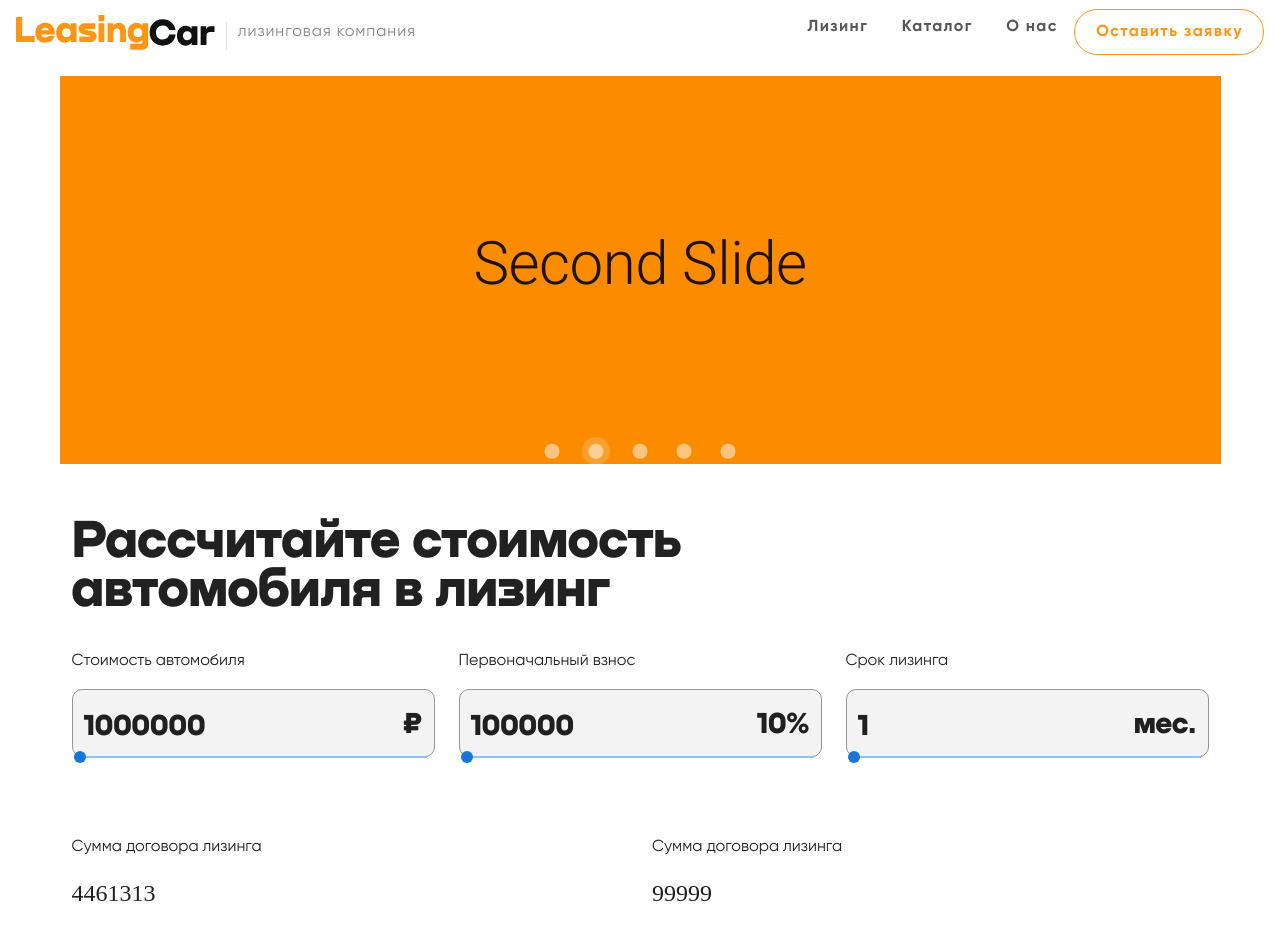
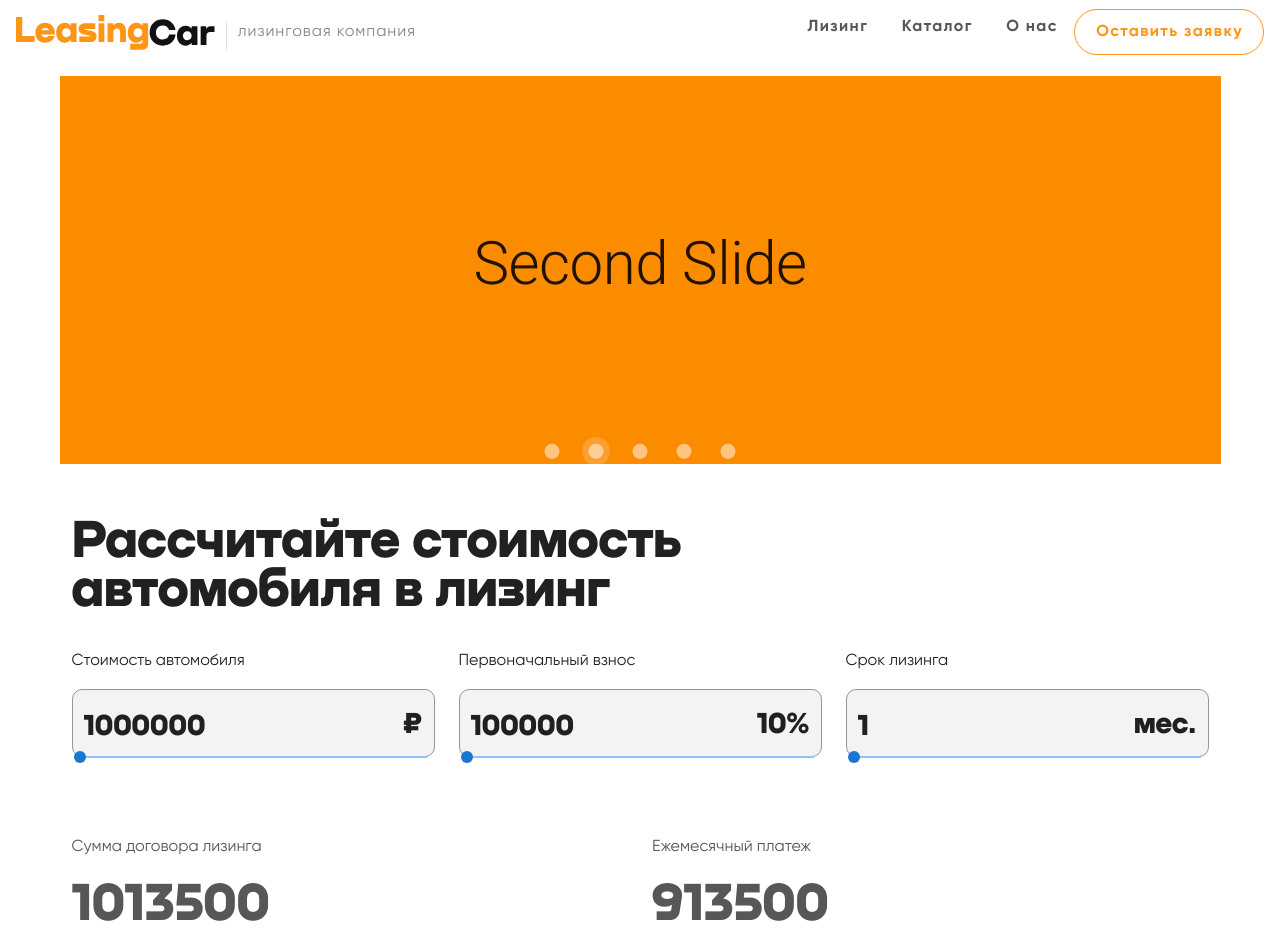
Before and after one commit to assasin0076/leasing-vue-nuxt-vuetify, a Nuxt app: page / in a window 1280 px wide. Shown: the top 937 px of the page. Built offline with nearby package versions, Linux system fonts and the light colour scheme.

Commit message:
Функционал калькулятора

```diff
--- a/components/calculator.vue
+++ b/components/calculator.vue
@@ -24,7 +24,6 @@
                                     outlined
                                     hide-details
                                     v-model="price"
-                                    :counter="max"
                                 >
                                 <h2
                                 slot="append"
@@ -52,7 +51,6 @@
                                     outlined
                                     hide-details
                                     v-model="firstRentValue"
-                                    :counter="max"
                                 >
                                 <h2
                                 slot="append"
@@ -80,7 +78,6 @@
                                     outlined
                                     hide-details
                                     v-model="duration"
-                                    :counter="max"
                                     :rules="rules"
                                 >
                                 <h2
@@ -99,14 +96,14 @@
                     </v-row>
                 </v-container>
             </v-row>
-            <v-row>
+            <v-row class="values-container">
                 <v-col>
                   <p>Сумма договора лизинга</p>
-                  <h2>4461313</h2>
+                  <h1>{{ contractSumm }}</h1>
                 </v-col>
                 <v-col>
-                  <p>Сумма договора лизинга</p>
-                  <h2>{{x}}</h2>
+                  <p>Ежемесячный платеж</p>
+                  <h1>{{monthlyPayment}}</h1>
                 </v-col>
             </v-row>
         </v-col>
@@ -117,17 +114,28 @@
 <script>
   export default {
     data: () => ({
-      x: 99999,
-      allowSpaces: false,
-      max: 0,
       price: 1000000,
       firstRentPercent: 10,
       duration: 1,
+      interestRate: 1.5,
     }),
 
     computed: {
+      percentageInterestRate() {
+        return this.interestRate / 100;
+      },
+      monthlyPayment() {
+        const p = this.interestRate / 100;
+        return Math.round( ( ( this.price - this.firstRentValue ) * ( p + ( p / ( Math.pow( ( 1 + p ), this.duration ) - 1 ) ) ) ) )
+      },
+      contractSumm() {
+        return this.firstRentValue + ( this.duration * this.monthlyPayment );
+      },
       firstRentValue() {
-        return Math.round(this.price / 100 * this.firstRentPercent);
+        return Math.round( ( this.price / 100 ) * this.firstRentPercent );
+      },
+      dealSumm() {
+        return this.firstRentPercent + duration
       },
       rules () {
         const rules = []
@@ -166,6 +174,24 @@
 </script>
 
 <style lang="scss" scoped>
+    .values-container {
+      p {
+        font-family: Gilroy;
+        font-style: normal;
+        font-weight: normal;
+        font-size: 16px;
+        line-height: 150%;
+        color: #575757;
+      }
+      h1 {
+        font-family: Nekst-Black;
+        font-style: normal;
+        font-weight: 900;
+        font-size: 54px;
+        line-height: 90%;
+        color: #575757;
+      }
+    }
     .input-cuntainer {
       .custom-text-field {
           font-family: Nekst;
```
